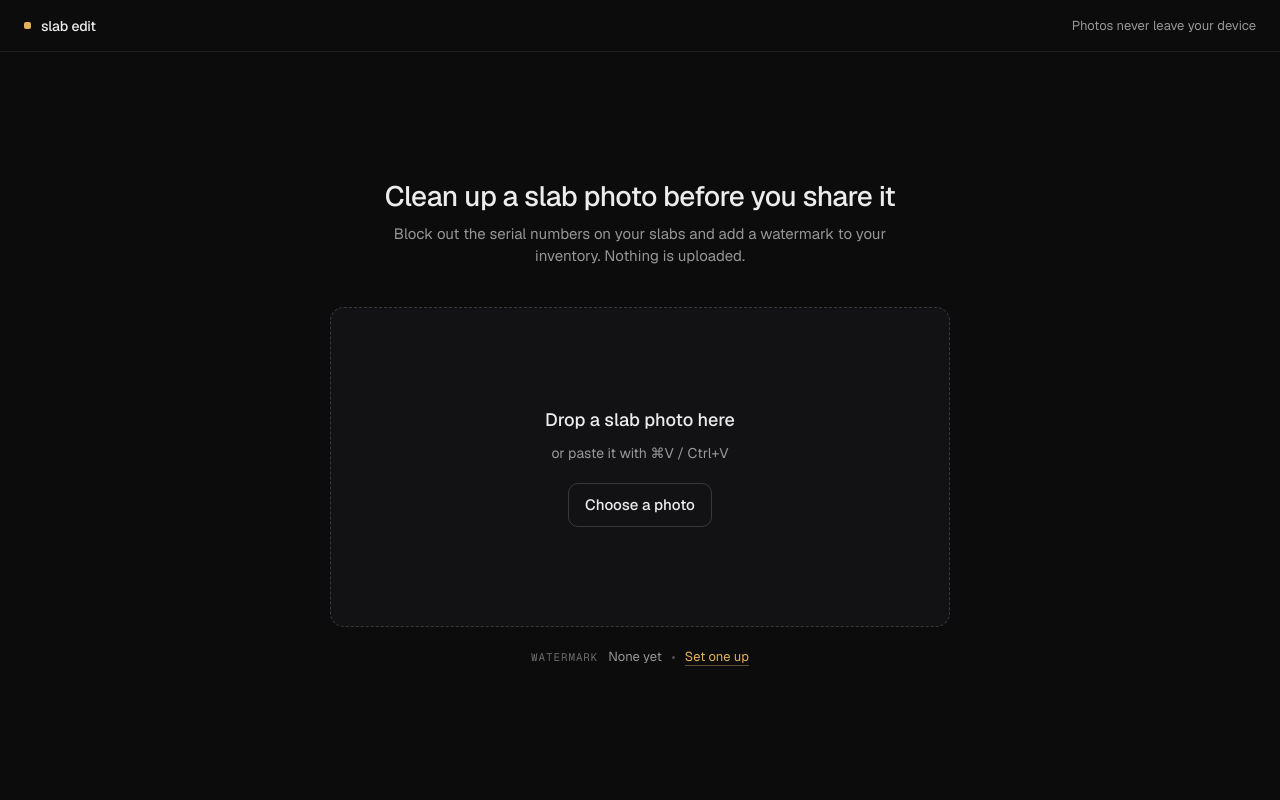
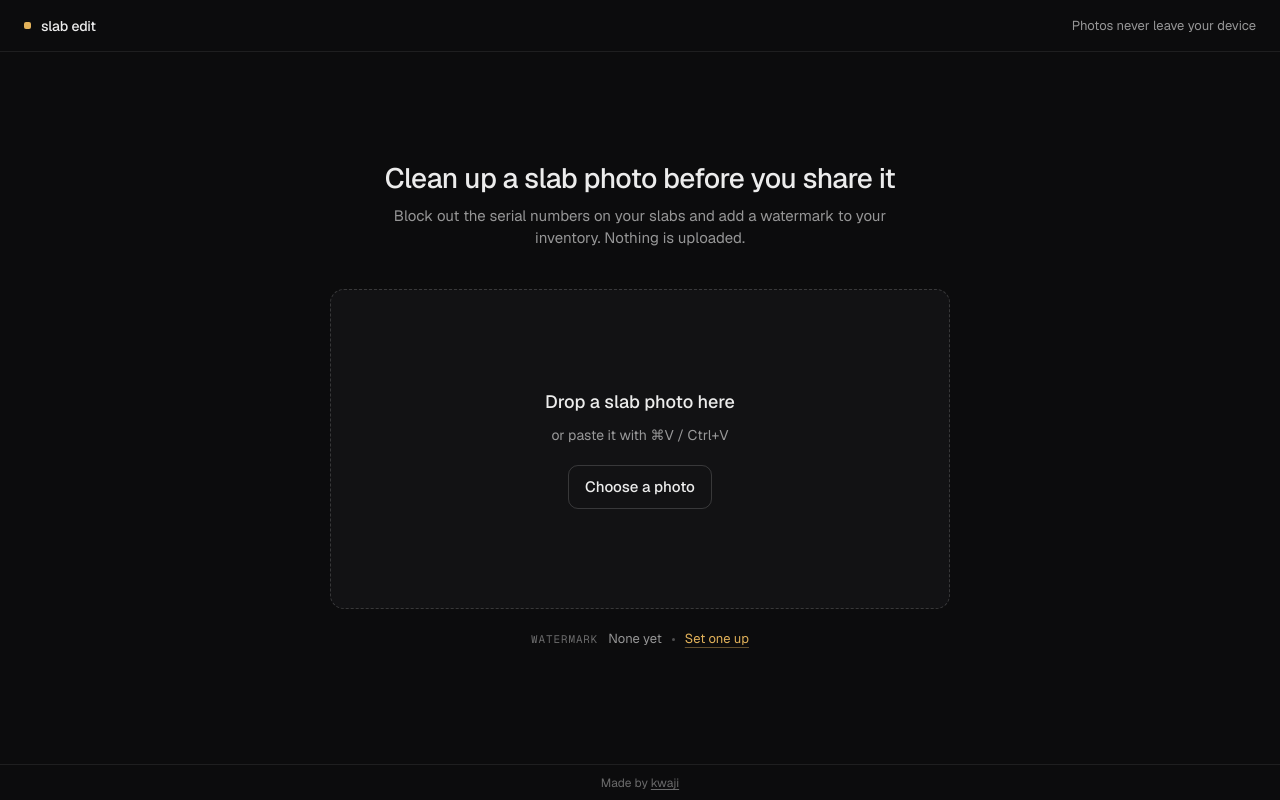
Before and after one commit to jarrensj/slab-edit, a Next.js app: page / in a window 1280 px wide. Built offline with nearby package versions, Linux system fonts and the light colour scheme.

Commit message:
feat: add a "Made by kwaji" footer

```diff
--- a/app/layout.tsx
+++ b/app/layout.tsx
@@ -19,7 +19,8 @@ export const metadata: Metadata = {
 };
 
 // On wider screens the page is a fixed-height app shell: the editor's side
-// panel runs the full height under the header. Phones scroll as usual.
+// panel runs the full height between the header and the footer. Phones scroll
+// as usual.
 export default function RootLayout({ children }: LayoutProps<"/">) {
   return (
     <html lang="en" className={`${geistSans.variable} ${geistMono.variable}`}>
@@ -37,6 +38,20 @@ export default function RootLayout({ children }: LayoutProps<"/">) {
           </p>
         </header>
         {children}
+        {/* Opens in a new tab, so a photo that's being edited isn't lost. */}
+        <footer className="flex shrink-0 items-center justify-center border-t border-line px-4 pb-[env(safe-area-inset-bottom)] text-xs text-faint sm:h-9 sm:pb-0">
+          <p>
+            Made by{" "}
+            <a
+              href="https://kwaji.com"
+              target="_blank"
+              rel="noopener noreferrer"
+              className="inline-flex min-h-11 items-center underline underline-offset-2 hover:text-foreground sm:min-h-0"
+            >
+              kwaji
+            </a>
+          </p>
+        </footer>
       </body>
     </html>
   );
--- a/components/SlabEditor.tsx
+++ b/components/SlabEditor.tsx
@@ -413,9 +413,10 @@ export function SlabEditor() {
             onLoad={() => setLoadedUrl(photo.url)}
             onError={() => setFailedUrl(photo.url)}
             draggable={false}
-            // On wider screens, the photo fits under the header with room
-            // for the stage's padding and the file name row below it.
-            className="block max-h-[60dvh] max-w-full rounded-lg [-webkit-touch-callout:none] sm:max-h-[calc(100dvh-52px-64px-30px)]"
+            // On wider screens, the photo fits between the header and the
+            // footer with room for the stage's padding and the file name row
+            // below it.
+            className="block max-h-[60dvh] max-w-full rounded-lg [-webkit-touch-callout:none] sm:max-h-[calc(100dvh-52px-36px-64px-30px)]"
           />
           {isLoaded && activeWatermark && (
             <WatermarkLayer watermark={activeWatermark} />
```
